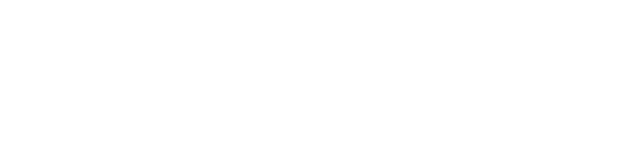
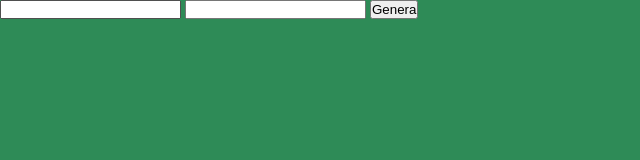
Before and after one commit to Nico-Serra/js-biglietto-treno-form, a plain HTML site: page index.html in a window 1280 px wide. Shown: the whole page, without its empty margins (0-640 px from the left). Drawn offline with Linux system fonts and the light colour scheme.

Commit message:
add input on html

```diff
--- a/assets/css/style.css
+++ b/assets/css/style.css
@@ -0,0 +1,14 @@
+*{
+    margin: 0;
+    padding: 0;
+    box-sizing: border-box;
+}
+
+body{
+    background-color: seagreen;
+}
+
+.container{
+    width: 80%;
+    max-width: 1440px;
+}
--- a/assets/js/main.js
+++ b/assets/js/main.js
@@ -0,0 +1 @@
+console.log('Funziona');
--- a/index.html
+++ b/index.html
@@ -4,8 +4,18 @@
     <meta charset="UTF-8">
     <meta name="viewport" content="width=device-width, initial-scale=1.0">
     <title>Ticket Train Form</title>
+    <link rel="stylesheet" href="./assets/css/style.css">
 </head>
 <body>
 
+    <div id="main">
+        <input type="text" name="km" id="km">
+        <input type="text" name="age" id="age">
+        <button class="btn">Genera</button>
+    </div>
+    <!-- /#main -->
+
+
+    <script src="./assets/js/main.js"></script>
 </body>
 </html>
```
